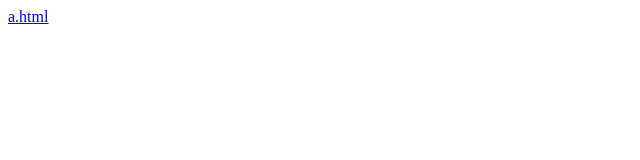
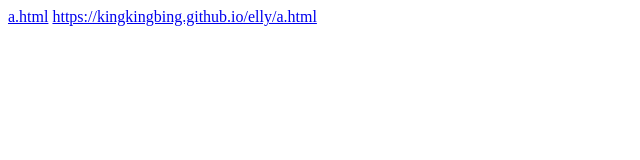
Before and after one commit to kingkingbing/elly, a plain HTML site: page index.html in a window 1280 px wide. Shown: the whole page, without its empty margins (0-640 px from the left). Drawn offline with Linux system fonts and the light colour scheme.

Commit message:
Update index.html

```diff
--- a/index.html
+++ b/index.html
@@ -3,6 +3,8 @@
 <body>
     <div>
         <a href="https://kingkingbing.github.io/elly/a.html">a.html</a>
+        <a href="https://kingkingbing.github.io/elly/a.html">https://kingkingbing.github.io/elly/a.html</a>
+
     </div>
 </body>
 </html>
```
